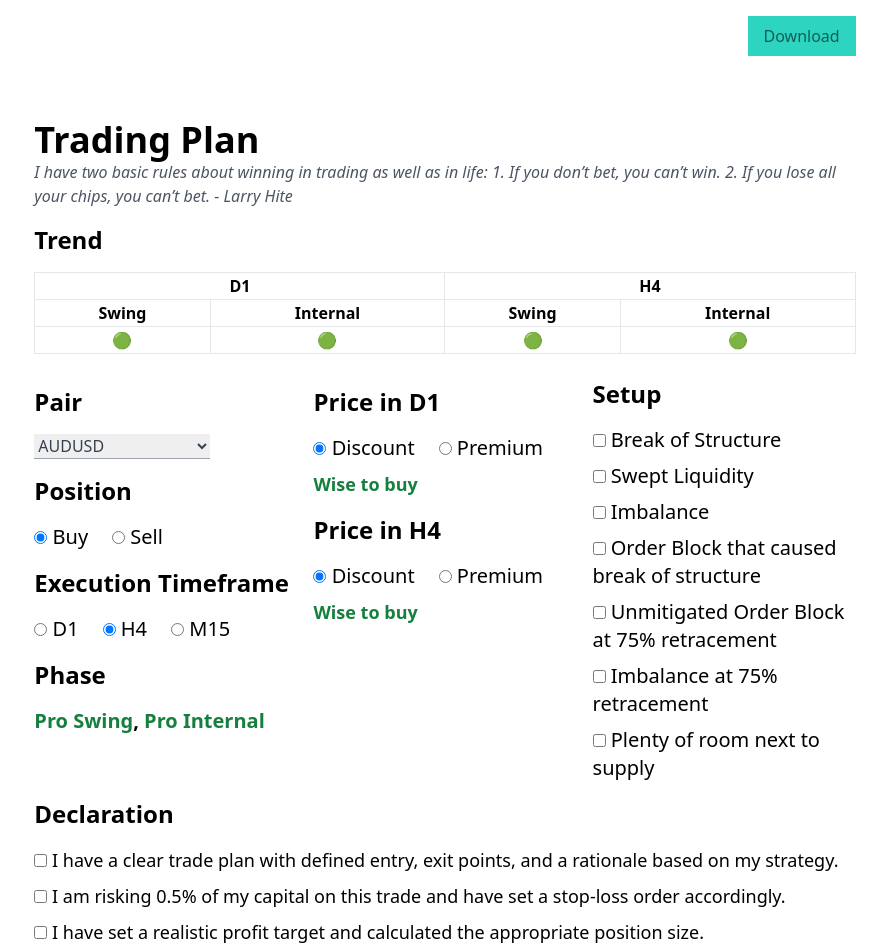
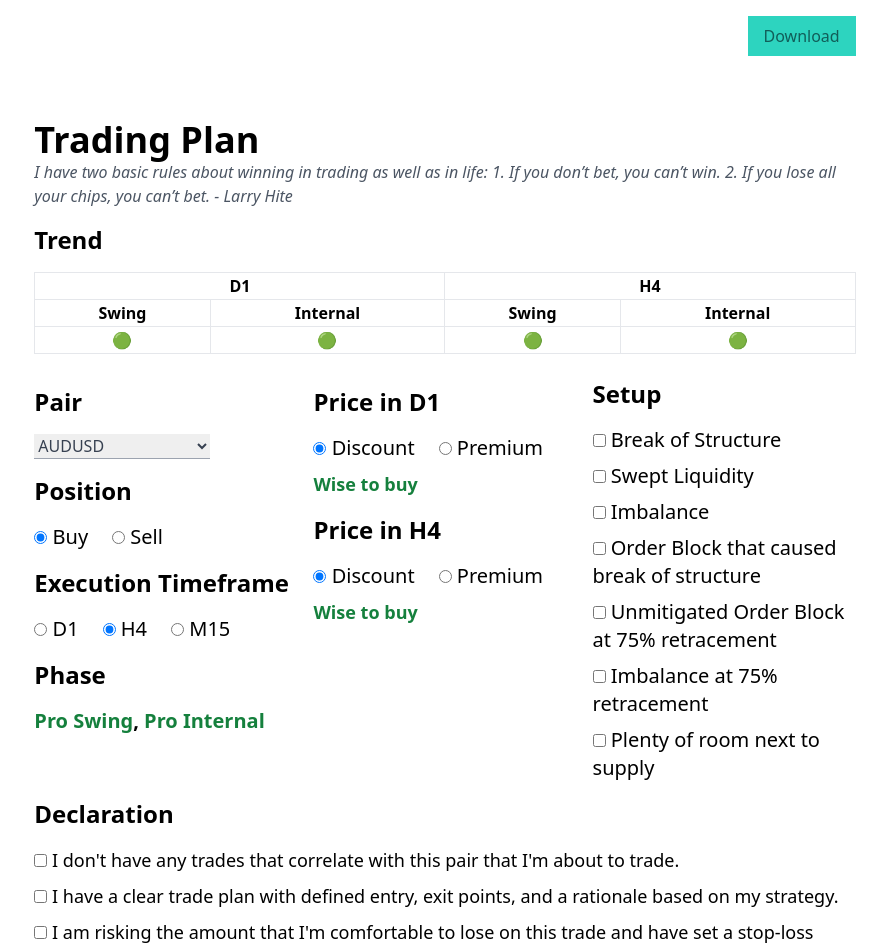
Before and after one commit to syahnur197/trading-plan, a Vue app: page / in a window 1280 px wide. Shown: the top 951 px of the page, without its empty margins (195-1082 px from the left). Built offline with nearby package versions, Linux system fonts and the light colour scheme.

Commit message:
added more declarations

```diff
--- a/src/components/TradingPlan.vue
+++ b/src/components/TradingPlan.vue
@@ -360,11 +360,15 @@ const download = () => {
         <h1 class="text-2xl font-bold mb-2">Declaration</h1>
         <label class="text-lg">
           <input type="checkbox">
+          I don't have any trades that correlate with this pair that I'm about to trade.
+        </label>
+        <label class="text-lg">
+          <input type="checkbox">
           I have a clear trade plan with defined entry, exit points, and a rationale based on my strategy.
         </label>
         <label class="text-lg">
           <input type="checkbox">
-          I am risking 0.5% of my capital on this trade and have set a stop-loss order accordingly.
+          I am risking the amount that I'm comfortable to lose on this trade and have set a stop-loss order accordingly.
         </label>
         <label class="text-lg">
           <input type="checkbox">
```
